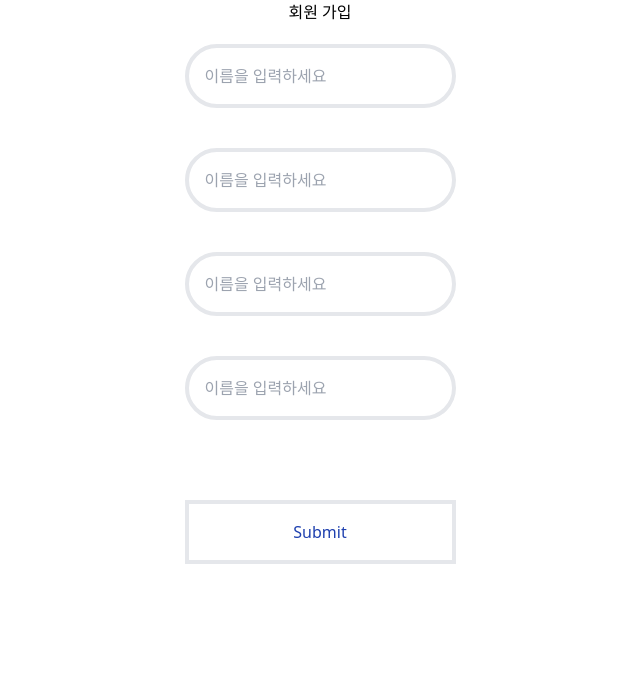
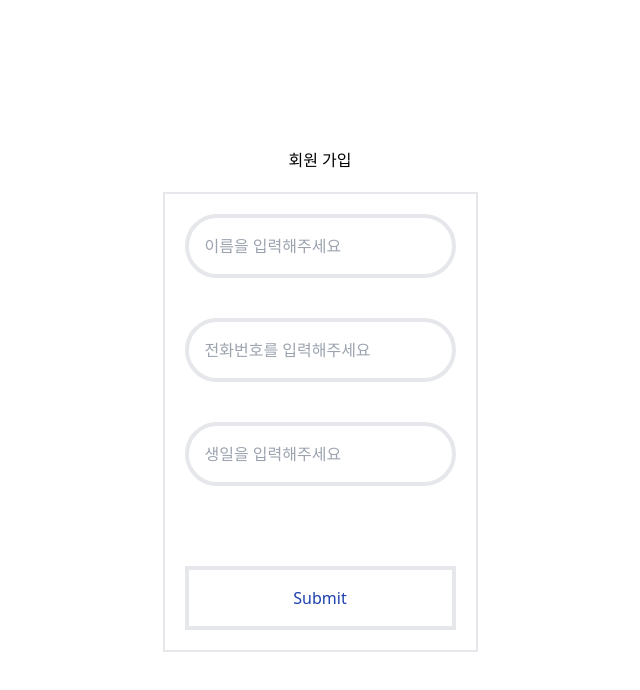
Before and after one commit to picnee/picnee_frontend, a Next.js app: page /sign in a window 1280 px wide. Shown: the top 690 px of the page, without its empty margins (320-960 px from the left). Built offline with nearby package versions, Linux system fonts and the light colour scheme.

Commit message:
가운데정렬 에러메세지 추가

```diff
--- a/src/app/(route)/sign/SignUpForm.tsx
+++ b/src/app/(route)/sign/SignUpForm.tsx
@@ -4,34 +4,59 @@ import { useForm } from "react-hook-form";
 
 
 interface FieldValue {
-  name: string,
-
+  name: string;
+  phonenumber: string;
+  birth_date: string;
 }
 
 
 export default function SignUpForm() {
-  const { register, handleSubmit } = useForm<FieldValue>();
+  const {
+    register,
+    handleSubmit,
+    formState: { errors } } = useForm<FieldValue>();
+
   const [data, setData] = useState("");
 
   function submit(data: FieldValue) {
     setData(JSON.stringify(data))
     console.log(data)
   }
+
   return (
+    <form
+      onSubmit={handleSubmit((data) => submit(data))}
+      className="flex flex-col gap-10 border-2 p-5">
 
+      <div>
+        <input {...register("name",
+          {
+            required: '이름은 필수값입니다.'
+          })}
+          placeholder="이름을 입력해주세요"
+          className="p-4 border-4 rounded-[10rem] text-blue-800" />
+        {errors?.name && <p className="text-red-600 text-xs">{errors.name.message}</p>}
+      </div>
 
+      <div>
+        <input {...register("phonenumber",
+          {
+            required: '전화번호를 입력해주세요',
+            maxLength: {
+              value: 8,
+              message: '전화번호는 8자리 이하로 해주세요'
+            }
+          })
+        }
+          placeholder="전화번호를 입력해주세요"
+          className="p-4 border-4 rounded-[10rem] text-blue-800" />
+        {errors?.phonenumber && <p className="text-red-600 text-xs">{errors.phonenumber.message}</p>}
+      </div>
 
-
-    <form onSubmit={handleSubmit((data) => submit(data))} className="flex flex-col gap-10">
-      <input {...register("name")} placeholder="이름을 입력하세요" className="p-4 border-4 rounded-[10rem] text-blue-800" />
-      <input {...register("name")} placeholder="이름을 입력하세요" className="p-4 border-4 rounded-[10rem] text-blue-800" />
-      <input {...register("name")} placeholder="이름을 입력하세요" className="p-4 border-4 rounded-[10rem] text-blue-800" />
-      <input {...register("name")} placeholder="이름을 입력하세요" className="p-4 border-4 rounded-[10rem] text-blue-800" />
-
-
-
+      <input {...register("birth_date")}
+        placeholder="생일을 입력해주세요"
+        className="p-4 border-4 rounded-[10rem] text-blue-800" />
       <p>{data}</p>
-
       <input type="submit" className="p-4 border-4  text-blue-800" />
     </form >
   );
--- a/src/app/(route)/sign/page.tsx
+++ b/src/app/(route)/sign/page.tsx
@@ -7,7 +7,7 @@ export default function SignPage() {
   return (
     <>
 
-      <div className="flex flex-col w-full items-center  justify-center gap-5">
+      <div className="flex flex-col w-full h-screen contain items-center  justify-center gap-5">
         <h2>회원 가입 </h2>
         <SignUpForm />
       </div>
```
